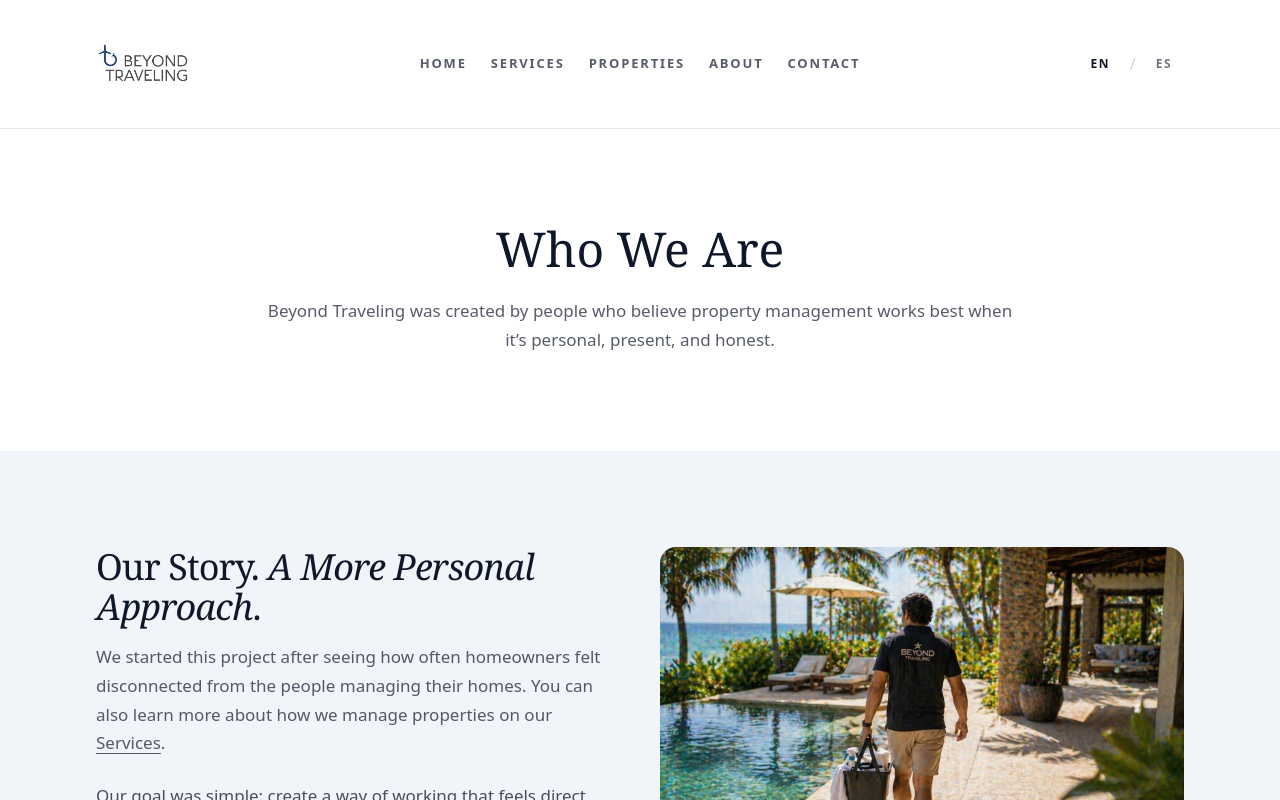
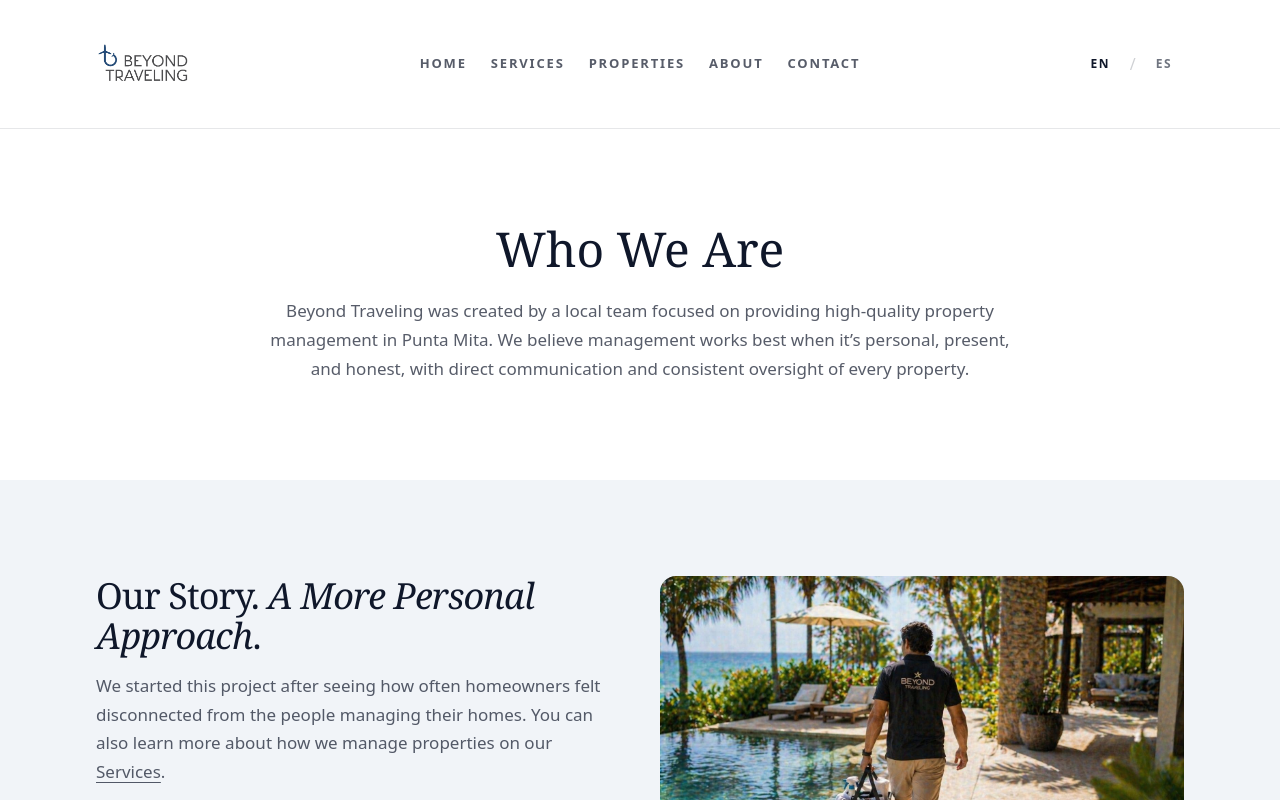
Before and after one commit to jfmichel86/Beyond-traveling-site-new-71, a Next.js app: page /about in a window 1280 px wide. Shown: the top 800 px of the page. Built offline with nearby package versions, Linux system fonts and the light colour scheme.

Commit message:
Update page.tsx

```diff
--- a/app/about/page.tsx
+++ b/app/about/page.tsx
@@ -48,8 +48,8 @@ const AboutHero = () => (
         </h1>
 
         <p className="mt-6 text-[17px] leading-[1.7] text-slate-900/70">
-          Beyond Traveling was created by people who believe property management works best when it’s personal, present, and honest.
-        </p>
+  Beyond Traveling was created by a local team focused on providing high-quality property management in Punta Mita. We believe management works best when it’s personal, present, and honest, with direct communication and consistent oversight of every property.
+</p>
 
       </div>
     </Container>
```
